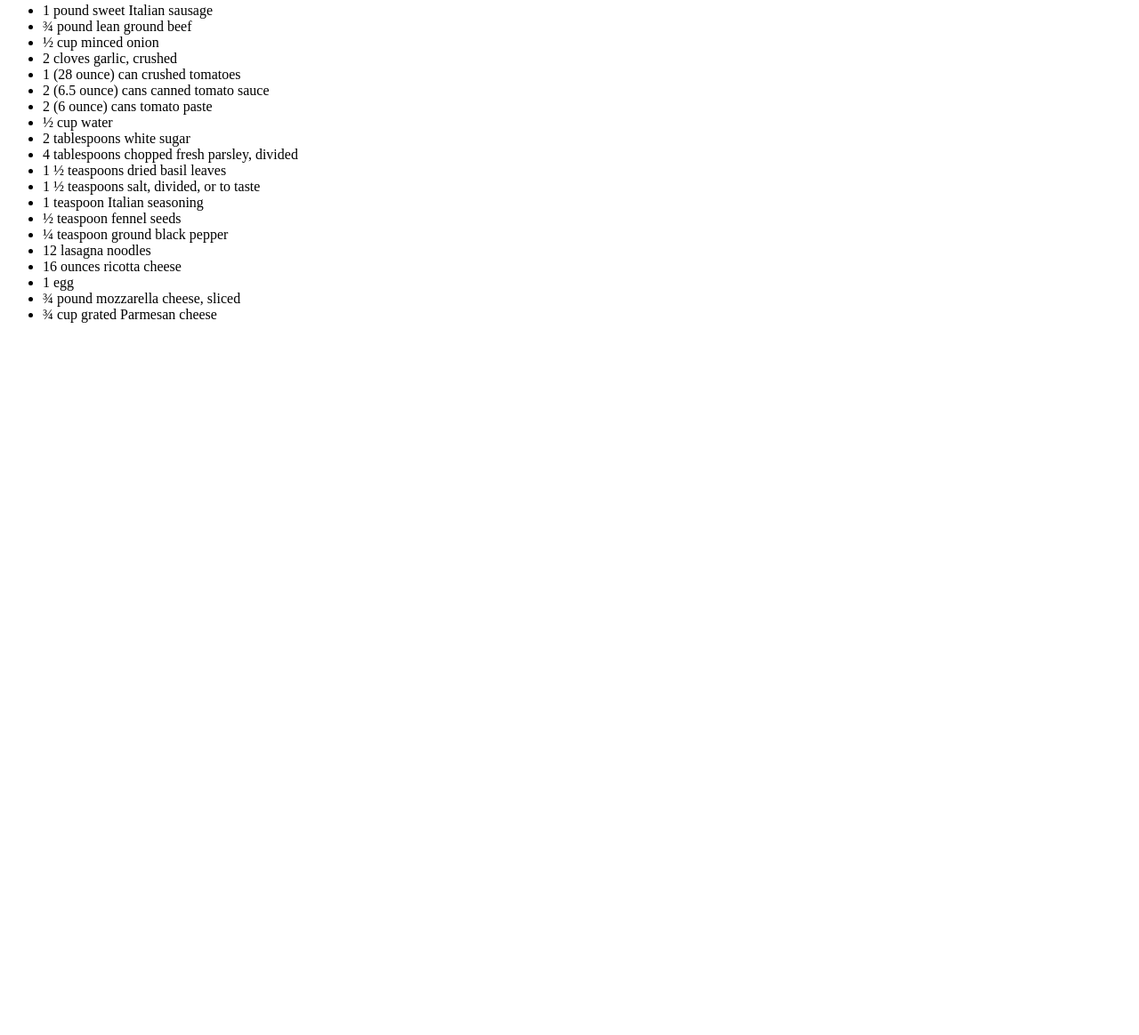
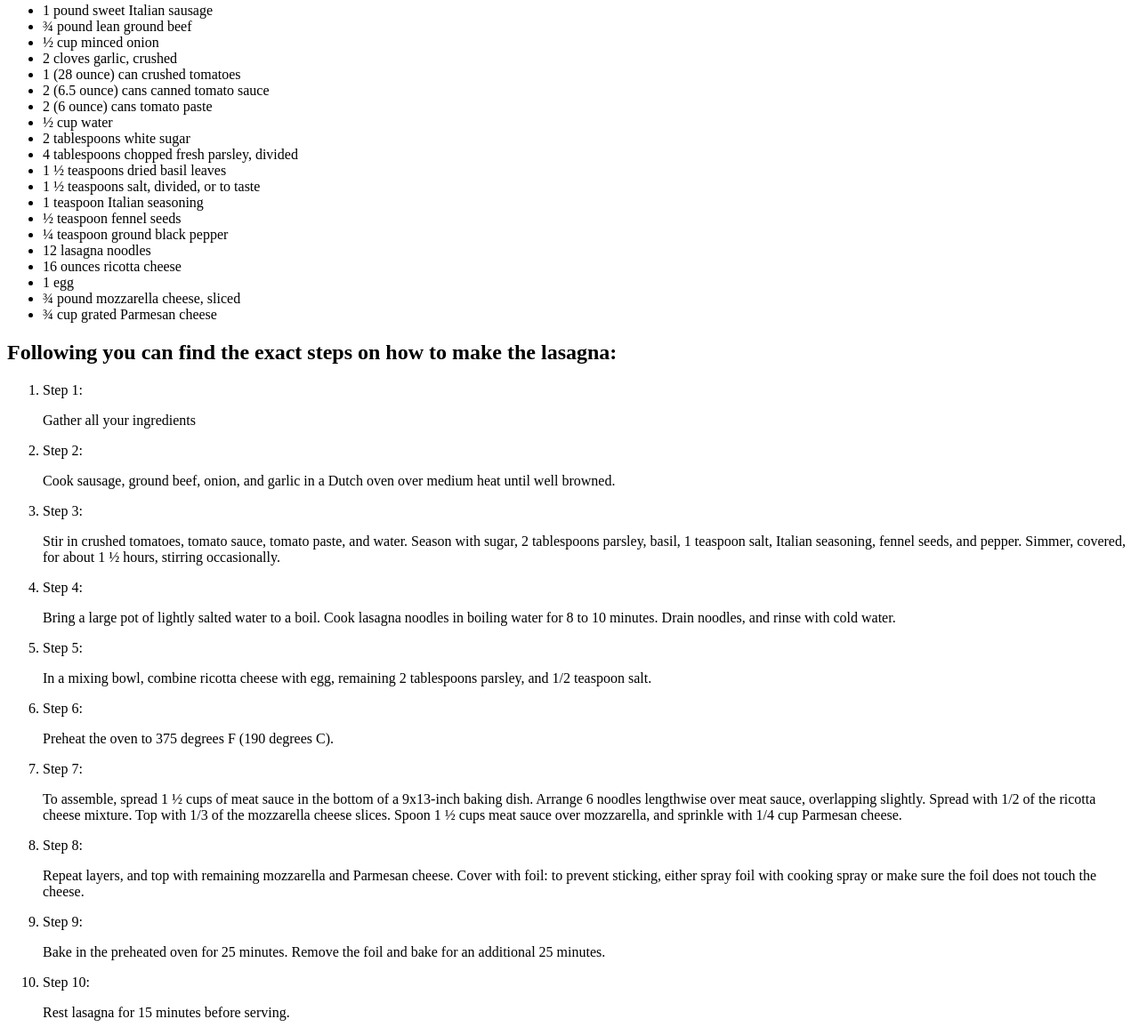
Before and after one commit to vtSaibot/TOP, a plain HTML site: page odin-recipes/recipes/lasagna.html in a window 1280 px wide. Shown: the part 728-1892 px from the top of the page at 89% size. Before the commit the page ends 1107 px from the top, so only its background shows below. Drawn offline with Linux system fonts and the light colour scheme.

Commit message:
added a plain html file for the cheeseburger recipe, added the cooking steps in form of ul, ol and h2 elements to lasagna

```diff
--- a/odin-recipes/recipes/lasagna.html
+++ b/odin-recipes/recipes/lasagna.html
@@ -33,5 +33,18 @@
         <li>¾ pound mozzarella cheese, sliced</li>
         <li>¾ cup grated Parmesan cheese</li>
     </ul>
+    <h2>Following you can find the exact steps on how to make the lasagna:</h2>
+    <ol>
+        <li>Step 1: <p>Gather all your ingredients</p></li>
+        <li>Step 2: <p>Cook sausage, ground beef, onion, and garlic in a Dutch oven over medium heat until well browned.</p></li>
+        <li>Step 3: <p>Stir in crushed tomatoes, tomato sauce, tomato paste, and water. Season with sugar, 2 tablespoons parsley, basil, 1 teaspoon salt, Italian seasoning, fennel seeds, and pepper. Simmer, covered, for about 1 ½ hours, stirring occasionally.</p></li>
+        <li>Step 4: <p>Bring a large pot of lightly salted water to a boil. Cook lasagna noodles in boiling water for 8 to 10 minutes. Drain noodles, and rinse with cold water.</p></li>
+        <li>Step 5: <p>In a mixing bowl, combine ricotta cheese with egg, remaining 2 tablespoons parsley, and 1/2 teaspoon salt.</p></li>
+        <li>Step 6: <p>Preheat the oven to 375 degrees F (190 degrees C).</p></li>
+        <li>Step 7: <p>To assemble, spread 1 ½ cups of meat sauce in the bottom of a 9x13-inch baking dish. Arrange 6 noodles lengthwise over meat sauce, overlapping slightly. Spread with 1/2 of the ricotta cheese mixture. Top with 1/3 of the mozzarella cheese slices. Spoon 1 ½ cups meat sauce over mozzarella, and sprinkle with 1/4 cup Parmesan cheese.</p></li>
+        <li>Step 8: <p>Repeat layers, and top with remaining mozzarella and Parmesan cheese. Cover with foil: to prevent sticking, either spray foil with cooking spray or make sure the foil does not touch the cheese.</p></li>
+        <li>Step 9: <p>Bake in the preheated oven for 25 minutes. Remove the foil and bake for an additional 25 minutes.</p></li>
+        <li>Step 10: <p>Rest lasagna for 15 minutes before serving.</p></li>
+    </ol>
 </body>
 </html>
```
Also changed, not shown: odin-recipes/index.html (+4 -1 lines), odin-recipes/recipes/cheeseburger.html (added, +10 -0 lines).
